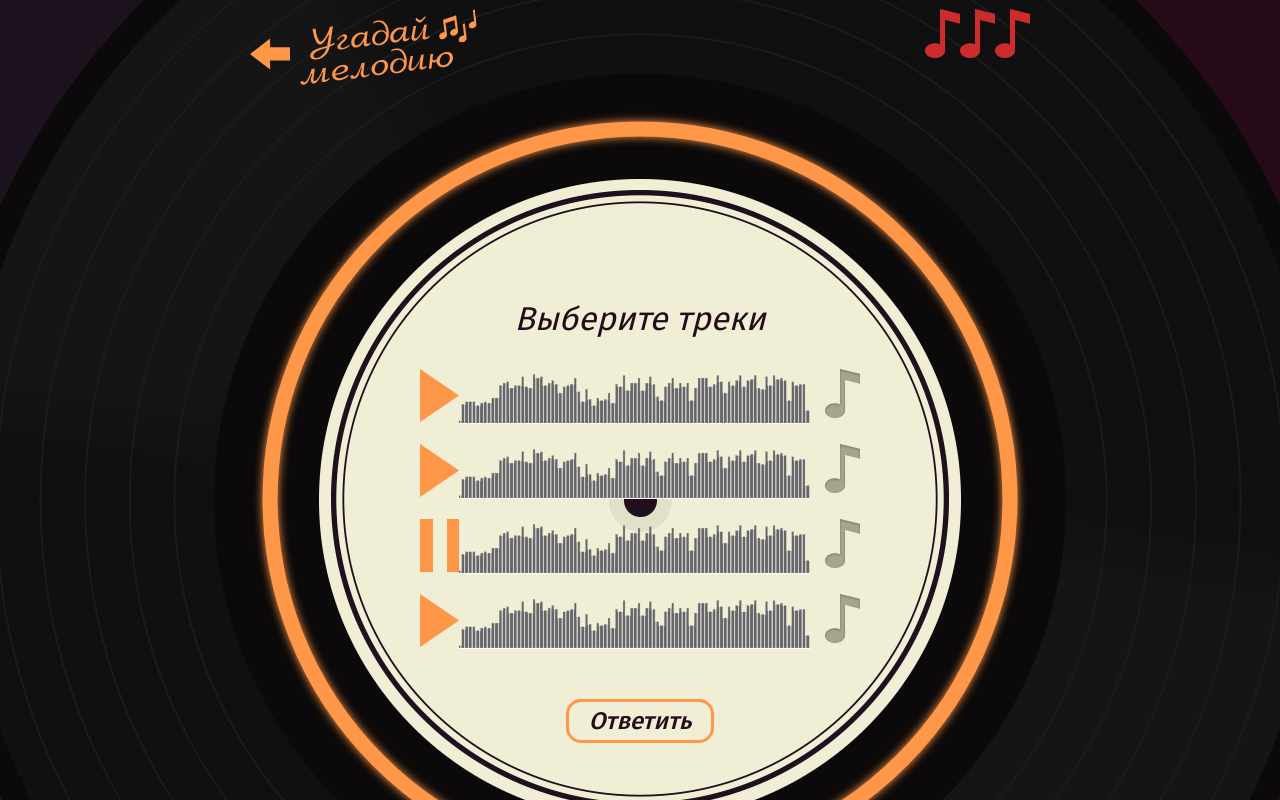
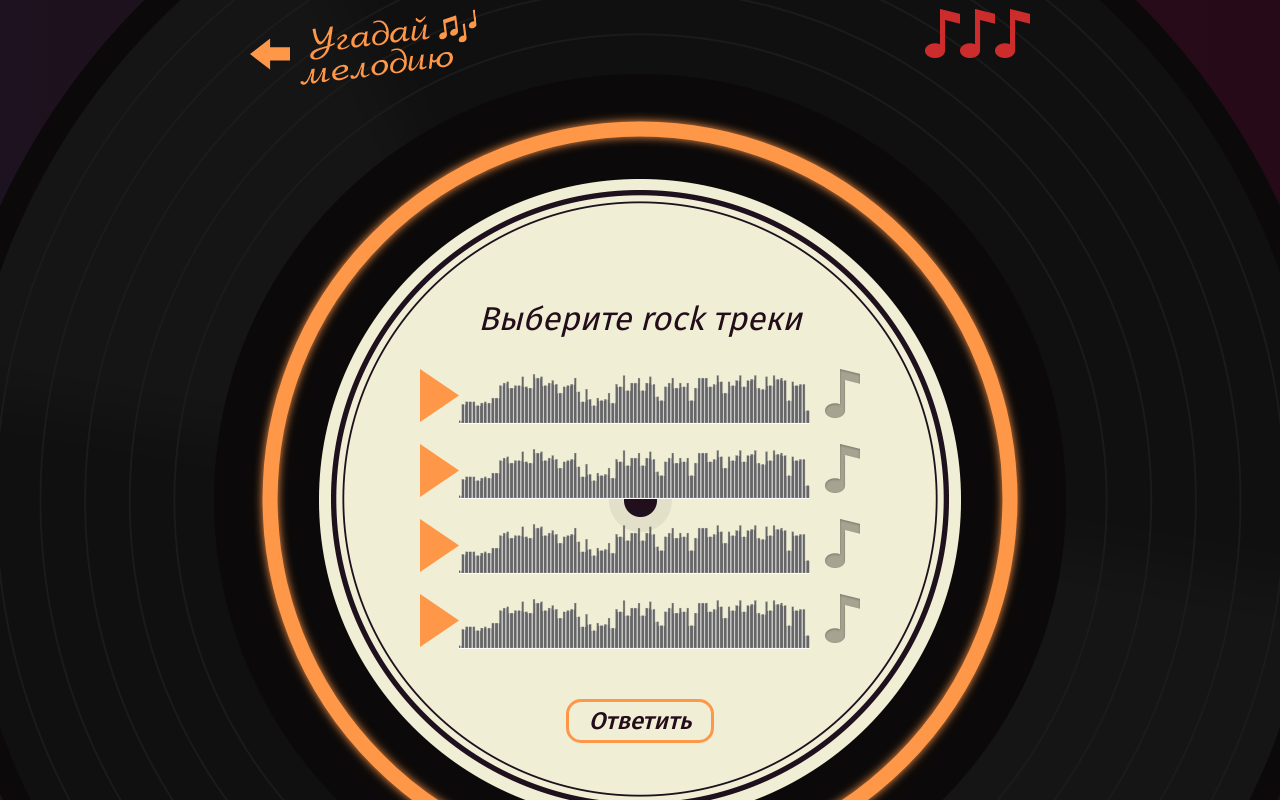
Before and after one commit to Popovph9/1245555-guess-melody-5, a React app: page /dev-genre in a window 1280 px wide. Shown: the top 800 px of the page. Built offline with nearby package versions, Linux system fonts and the light colour scheme.

Commit message:
Вывполнено задание 8 учебного проекта: обратная сторона реальности (#4)
Co-authored-by: philipp <popovph9@gmil.com>

```diff
--- a/src/components/app/app.jsx
+++ b/src/components/app/app.jsx
@@ -7,21 +7,36 @@ import GenreQuestionScreen from "../genre-question-screen/genre-question-screen"
 import AuthScreen from "../auth-screen/auth-screen";
 import GameOverScreen from "../game-over-screen/game-over-screen";
 import WinScreen from "../win-screen/win-screen";
+import GameScreen from "../game-screen/game-screen";
+
 
 const App = (props) => {
-  const {errorsCount} = props;
+  const {errorsCount, questions} = props;
+  const [firstQuestion, secondQuestion] = questions;
 
   return (
     <BrowserRouter>
       <Switch>
-        <Route exact path="/">
-          <WelcomeScreen errorsCount={errorsCount}/>
-        </Route>
+        <Route exact
+          path="/"
+          render={({history}) => (
+            <WelcomeScreen
+              onPlayButtonClick={() => history.push(`/game`)}
+              errorsCount={errorsCount}
+            />
+          )}
+        />
         <Route exact path="/dev-artist">
-          <ArtistQuestionScreen />
+          <ArtistQuestionScreen
+            question={secondQuestion}
+            onAnswer={() => {}}
+          />
         </Route>
         <Route exact path="/dev-genre">
-          <GenreQuestionScreen />
+          <GenreQuestionScreen
+            question={firstQuestion}
+            onAnswer={() => {}}
+          />
         </Route>
         <Route exact path="/login">
           <AuthScreen />
@@ -32,6 +47,12 @@ const App = (props) => {
         <Route exact path="/lose">
           <GameOverScreen />
         </Route>
+        <Route exact path="/game">
+          <GameScreen
+            errorsCount={errorsCount}
+            questions={questions}
+          />
+        </Route>
       </Switch>
     </BrowserRouter>
   );
@@ -39,6 +60,7 @@ const App = (props) => {
 
 App.propTypes = {
   errorsCount: PropTypes.number.isRequired,
+  questions: PropTypes.array.isRequired,
 };
 
 export default App;
--- a/src/components/artist-question-screen/artist-question-screen.jsx
+++ b/src/components/artist-question-screen/artist-question-screen.jsx
@@ -1,6 +1,11 @@
 import React from "react";
+import PropTypes from "prop-types";
+import {GameType} from "../../const";
 
-const ArtistQuestionScreen = () => {
+const ArtistQuestionScreen = (props) => {
+  const {onAnswer, question} = props;
+  const {answers, song} = question;
+
   return (
     <section className="game game--artist">
       <header className="game__header">
@@ -27,39 +32,46 @@ const ArtistQuestionScreen = () => {
           <div className="track">
             <button className="track__button track__button--play" type="button" />
             <div className="track__status">
-              <audio></audio>
+              <audio src={song.src}></audio>
             </div>
           </div>
         </div>
 
         <form className="game__artist">
-          <div className="artist">
-            <input className="artist__input visually-hidden" type="radio" name="answer" value="artist-1" id="answer-1" />
-            <label className="artist__name" htmlFor="answer-1">
-              <img className="artist__picture" src="img/placeholder.jpg" alt="Пелагея" />
-              Пелагея
-            </label>
-          </div>
 
-          <div className="artist">
-            <input className="artist__input visually-hidden" type="radio" name="answer" value="artist-2" id="answer-2" />
-            <label className="artist__name" htmlFor="answer-2">
-              <img className="artist__picture" src="img/placeholder.jpg" alt="Пелагея" />
-              Краснознаменная дивизия имени моей бабушки
-            </label>
-          </div>
-
-          <div className="artist">
-            <input className="artist__input visually-hidden" type="radio" name="answer" value="artist-3" id="answer-3" />
-            <label className="artist__name" htmlFor="answer-3">
-              <img className="artist__picture" src="img/placeholder.jpg" alt="Пелагея" />
-              Lordi
-            </label>
-          </div>
+          {answers.map((answer, i) => (
+            <div key={answer.artist} className="artist">
+              <input className="artist__input visually-hidden" type="radio" name="answer" value={`answer-${i}`} id={`answer-${i}`}
+                onChange={(evt) => {
+                  evt.preventDefault();
+                  onAnswer(question, answer);
+                }}
+              />
+              <label className="artist__name" htmlFor={`answer-${i}`}>
+                <img className="artist__picture" src={answer.picture} alt={answer.artist}/>
+                {answer.artist}
+              </label>
+            </div>
+          ))}
         </form>
       </section>
     </section>
   );
 };
 
+ArtistQuestionScreen.propTypes = {
+  onAnswer: PropTypes.func.isRequired,
+  question: PropTypes.shape({
+    answers: PropTypes.arrayOf(PropTypes.shape({
+      artist: PropTypes.string.isRequired,
+      picture: PropTypes.string.isRequired,
+    })).isRequired,
+    song: PropTypes.shape({
+      artist: PropTypes.string.isRequired,
+      src: PropTypes.string.isRequired,
+    }).isRequired,
+    type: PropTypes.oneOf([GameType.ARTIST, GameType.GENRE]).isRequired,
+  }).isRequired,
+};
+
 export default ArtistQuestionScreen;
--- /dev/null
+++ b/src/components/game-screen/game-screen.jsx
@@ -0,0 +1,61 @@
+import React, {PureComponent} from "react";
+import PropTypes from 'prop-types';
+import {Redirect} from 'react-router-dom';
+import {GameType} from '../../const';
+import ArtistQuestionScreen from '../artist-question-screen/artist-question-screen';
+import GenreQuestionScreen from '../genre-question-screen/genre-question-screen';
+
+class GameScreen extends PureComponent {
+  constructor(props) {
+    super(props);
+
+    this.state = {
+      step: 0,
+    };
+  }
+
+  render() {
+    const {questions} = this.props;
+    const {step} = this.state;
+    const question = questions[step];
+
+    if (step >= questions.length || !question) {
+      return (
+        <Redirect to="/" />
+      );
+    }
+
+    switch (question.type) {
+      case GameType.ARTIST:
+        return (
+          <ArtistQuestionScreen
+            question={question}
+            onAnswer={() => {
+              this.setState((prevState) => ({
+                step: prevState.step + 1,
+              }));
+            }}
+          />
+        );
+      case GameType.GENRE:
+        return (
+          <GenreQuestionScreen
+            question={question}
+            onAnswer={() => {
+              this.setState((prevState) => ({
+                step: prevState.step + 1,
+              }));
+            }}
+          />
+        );
+    }
+
+    return <Redirect to="/" />;
+  }
+}
+
+GameScreen.propTypes = {
+  questions: PropTypes.array.isRequired,
+};
+
+export default GameScreen;
--- a/src/components/genre-question-screen/genre-question-screen.jsx
+++ b/src/components/genre-question-screen/genre-question-screen.jsx
@@ -1,6 +1,21 @@
-import React from "react";
+import React, {PureComponent} from "react";
+import PropTypes from "prop-types";
+import {GameType} from "../../const";
 
-const GenreQuestionScreen = () => {
+class GenreQuestionScreen extends PureComponent {
+  constructor(props) {
+    super(props);
+
+    this.state = {
+      answers: [false, false, false, false],
+    };
+  }
+
+  render() {
+    const {onAnswer, question} = this.props;
+    const {answers: userAnswers} = this.state;
+    const {answers, genre} = question;
+
     return (
       <section className="game game--genre">
         <header className="game__header">
@@ -22,57 +37,58 @@ const GenreQuestionScreen = () => {
         </header>
 
         <section className="game__screen">
-        <h2 className="game__title">Выберите треки</h2>
-        <form className="game__tracks">
-          <div className="track">
-            <button className="track__button track__button--play" type="button"></button>
+          <h2 className="game__title">Выберите {genre} треки</h2>
+
+          <form
+            className="game__tracks"
+            onSubmit={(evt) => {
+              evt.preventDefault();
+              onAnswer(question, this.state.answers);
+            }}
+          >
+            {answers.map((answer, i) => (
+              <div key={`${i}-${answer.src}`} className="track">
+                <button className="track__button track__button--play" type="button"/>
+
                 <div className="track__status">
-              <audio></audio>
+                  <audio src={answer.src}/>
                 </div>
+
                 <div className="game__answer">
-              <input className="game__input visually-hidden" type="checkbox" name="answer" value="answer-1" id="answer-1" />
-              <label className="game__check" htmlFor="answer-1">Отметить</label>
+                  <input className="game__input visually-hidden" type="checkbox" name="answer" value={`answer-${i}`}
+                    id={`answer-${i}`}
+                    checked={userAnswers[i]}
+                    onChange={(evt) => {
+                      const value = evt.target.checked;
+
+                      this.setState({
+                        answers: [...userAnswers.slice(0, i), value, ...userAnswers.slice(i + 1)],
+                      });
+                    }}
+                  />
+                  <label className="game__check" htmlFor={`answer-${i}`}>Отметить</label>
                 </div>
               </div>
-
-          <div className="track">
-            <button className="track__button track__button--play" type="button"></button>
-            <div className="track__status">
-              <audio></audio>
-            </div>
-            <div className="game__answer">
-              <input className="game__input visually-hidden" type="checkbox" name="answer" value="answer-1" id="answer-2" />
-              <label className="game__check" htmlFor="answer-2">Отметить</label>
-            </div>
-          </div>
-
-          <div className="track">
-            <button className="track__button track__button--pause" type="button"></button>
-            <div className="track__status">
-              <audio></audio>
-            </div>
-            <div className="game__answer">
-              <input className="game__input visually-hidden" type="checkbox" name="answer" value="answer-1" id="answer-3" />
-              <label className="game__check" htmlFor="answer-3">Отметить</label>
-            </div>
-          </div>
-
-          <div className="track">
-            <button className="track__button track__button--play" type="button"></button>
-            <div className="track__status">
-              <audio></audio>
-            </div>
-            <div className="game__answer">
-              <input className="game__input visually-hidden" type="checkbox" name="answer" value="answer-1" id="answer-4" />
-              <label className="game__check" htmlFor="answer-4">Отметить</label>
-            </div>
-          </div>
+            ))}
 
             <button className="game__submit button" type="submit">Ответить</button>
           </form>
         </section>
       </section>
     );
+  }
+}
+
+GenreQuestionScreen.propTypes = {
+  onAnswer: PropTypes.func.isRequired,
+  question: PropTypes.shape({
+    answers: PropTypes.arrayOf(PropTypes.shape({
+      src: PropTypes.string.isRequired,
+      genre: PropTypes.string.isRequired,
+    })).isRequired,
+    genre: PropTypes.string.isRequired,
+    type: PropTypes.oneOf([GameType.ARTIST, GameType.GENRE]).isRequired,
+  }).isRequired,
 };
 
 export default GenreQuestionScreen;
--- /dev/null
+++ b/src/const.js
@@ -0,0 +1,4 @@
+export const GameType = {
+  ARTIST: `artist`,
+  GENRE: `genre`,
+};
--- a/src/index.js
+++ b/src/index.js
@@ -1,6 +1,7 @@
 import React from "react";
 import ReactDOM from "react-dom";
 import App from "./components/app/app";
+import questions from "./mocks/questions";
 
 const Settings = {
   ERRORS_COUNT: 3
@@ -9,6 +10,7 @@ const Settings = {
 ReactDOM.render(
     <App
       errorsCount={Settings.ERRORS_COUNT}
+      questions={questions}
     />,
     document.querySelector(`#root`)
 );
--- /dev/null
+++ b/src/mocks/questions.js
@@ -0,0 +1,38 @@
+const AVATAR_URL = `https://api.adorable.io/avatars/128`;
+
+export default [
+  {
+    type: `genre`,
+    genre: `rock`,
+    answers: [{
+      src: `https://upload.wikimedia.org/wikipedia/commons/4/4e/BWV_543-fugue.ogg`,
+      genre: `rock`,
+    }, {
+      src: `https://upload.wikimedia.org/wikipedia/commons/4/4e/BWV_543-fugue.ogg`,
+      genre: `blues`,
+    }, {
+      src: `https://upload.wikimedia.org/wikipedia/commons/4/4e/BWV_543-fugue.ogg`,
+      genre: `jazz`,
+    }, {
+      src: `https://upload.wikimedia.org/wikipedia/commons/4/4e/BWV_543-fugue.ogg`,
+      genre: `rock`,
+    }],
+  },
+  {
+    type: `artist`,
+    song: {
+      artist: `Jim Beam`,
+      src: `https://upload.wikimedia.org/wikipedia/commons/4/4e/BWV_543-fugue.ogg`,
+    },
+    answers: [{
+      picture: `${AVATAR_URL}/${Math.random()}`,
+      artist: `John Snow`,
+    }, {
+      picture: `${AVATAR_URL}/${Math.random()}`,
+      artist: `Jack Daniels`,
+    }, {
+      picture: `${AVATAR_URL}/${Math.random()}`,
+      artist: `Jim Beam`,
+    }],
+  }
+];
```
Also changed, not shown: src/components/welcome-screen/welcome-screen.jsx (+9 -2 lines). Lines whose indentation alone changed are shown as unchanged.
